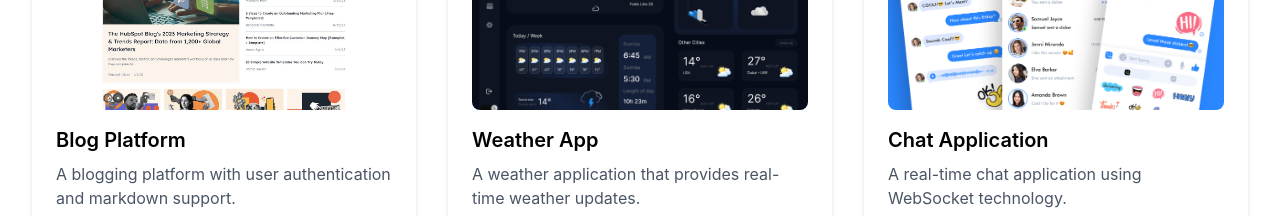
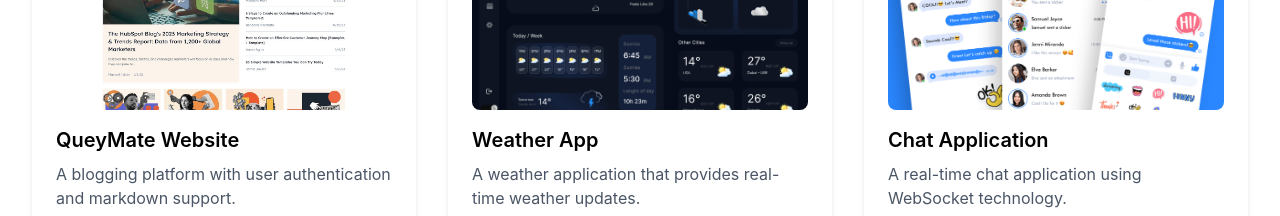
Before and after one commit to siam114/portfolio-website-nextjs, a Next.js app: page /projects in a window 1280 px wide. Shown: the part 880-1096 px from the top of the page. Built offline with nearby package versions, Linux system fonts and the light colour scheme.

Commit message:
change title

```diff
--- a/src/content/project.ts
+++ b/src/content/project.ts
@@ -26,7 +26,7 @@ export const projects: Project[] = [
         image: '/projects/sportaxis.png',
       },
       {
-        title: 'Blog Platform',
+        title: 'QueyMate Website',
         description: 'A blogging platform with user authentication and markdown support.',
         technologies: ['Gatsby', 'GraphQL', 'Contentful'],
         githubLink: 'https://github.com',
```
